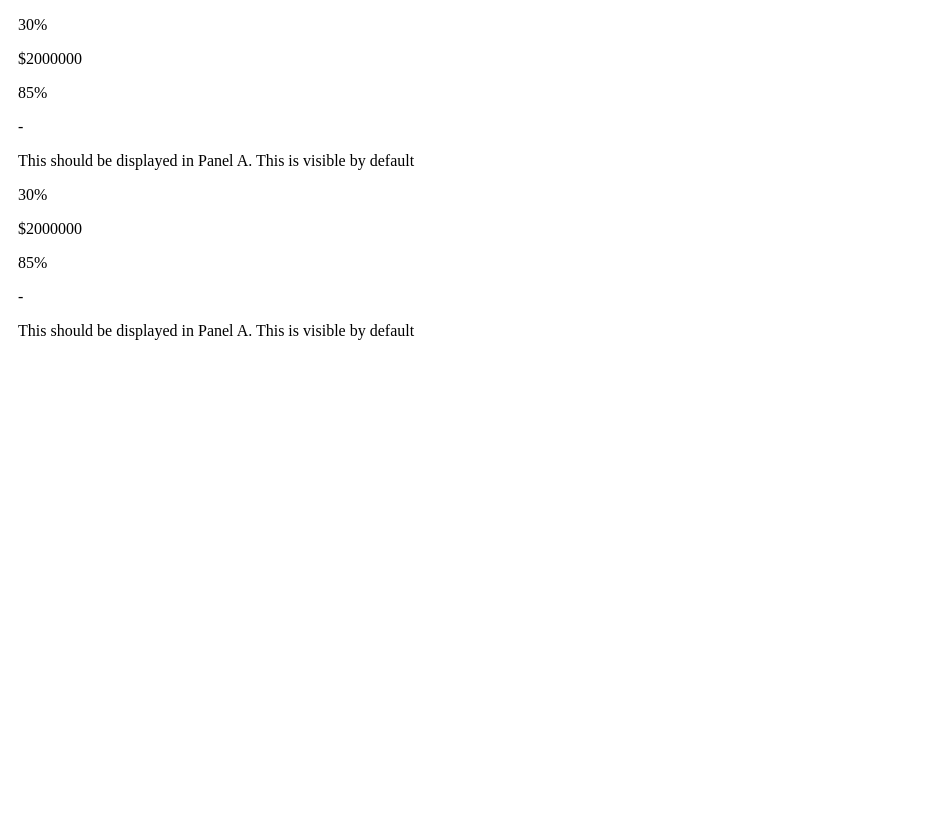
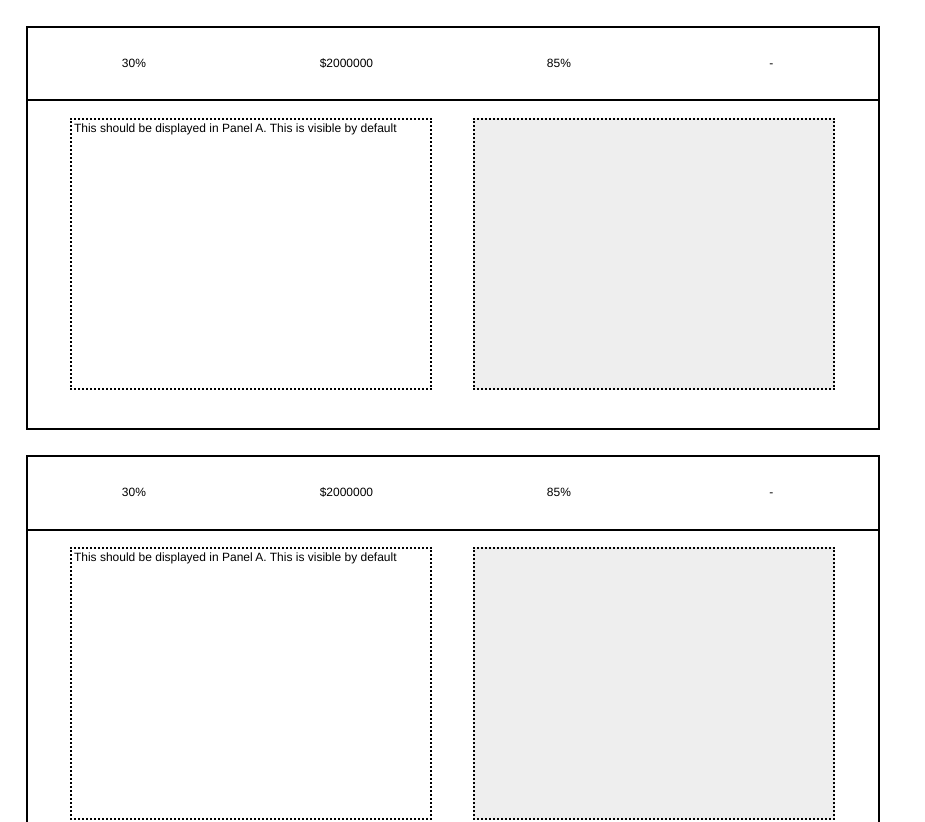
Before and after one commit to JamesThomasEdwards/project-alternate, a React app in the folder frontend-dev-assessment/: page / in a window 1280 px wide. Shown: the top 822 px of the page, without its empty margins (0-925 px from the left). Before the commit the page ends 800 px from the top, so only its background shows below. Built offline with nearby package versions, Linux system fonts and the light colour scheme.

Commit message:
refactored components to refect styles

```diff
--- a/frontend-dev-assessment/src/app.jsx
+++ b/frontend-dev-assessment/src/app.jsx
@@ -3,19 +3,18 @@ import ReactDOM from 'react-dom';
 import { Component } from 'react';
 //Files
 import BoardContainer from './containers/BoardContainer.jsx'
-import './styles/styles.css'
 
 
 export default class App extends Component {
     render() {
+        const threeBoards = [0, 1, 2].map(ele => {
+            return <div className='boards-container'>
+                <BoardContainer id={ele} key={ele} />
+            </div>
+        })
         return (
             <div>
-                <div style={{ margin: '10px' }}>
-                    <BoardContainer />
-                </div>
-                <div style={{ margin: '10px' }}>
-                    <BoardContainer />
-                </div>
+                {threeBoards}
             </div>
         )
     }
--- a/frontend-dev-assessment/src/components/Board.jsx
+++ b/frontend-dev-assessment/src/components/Board.jsx
@@ -13,12 +13,12 @@ const Board = (props) => {
             togglePanelContent={props.togglePanelContent} />
     })
     return (
-        <div className='boardContainer'>
+        <div className='board-container'>
             <Header
                 headerData={props.headerData}
                 toggleHeaderContent={props.toggleHeaderContent}
                 headerDisplay={props.headerDisplay} />
-            <div className='panelContainer'>
+            <div className='panel-container'>
                 {panels}
             </div>
         </div>
--- a/frontend-dev-assessment/src/components/Header.jsx
+++ b/frontend-dev-assessment/src/components/Header.jsx
@@ -1,16 +1,15 @@
 import React from 'react';
-//React Bootstrap
-import PageHeader from 'react-bootstrap/lib/PageHeader'
-
 
 const Header = (props) => {
     return (
         <nav>
             <div className='header'>
-                <p className='button'>{props.headerData[0]}</p>
-                <p className='button'>{props.headerData[1]}</p>
-                <p className='button'>{props.headerData[2]}</p>
-                <p className='button' onClick={props.toggleHeaderContent}>{props.headerDisplay ? '-' : '+'}</p>
+                <p className='header__content'>{props.headerData[0]}</p>
+                <p className='header__content'>{props.headerData[1]}</p>
+                <p className='header__content'>{props.headerData[2]}</p>
+                <p className='header__content'
+                    onClick={props.toggleHeaderContent}>{props.headerDisplay ? '-' : '+'}
+                </p>
             </div>
         </nav>
     )
--- a/frontend-dev-assessment/src/components/PanelBox.jsx
+++ b/frontend-dev-assessment/src/components/PanelBox.jsx
@@ -4,8 +4,10 @@ import Panel from 'react-bootstrap/lib/Panel'
 
 const PanelBox = (props) => {
     return (
-        <Panel className={props.showContent ? 'panelA' : 'panelB'} onClick={() => props.togglePanelContent(props.id)}>
-            <Panel.Body>{props.showText}</Panel.Body>
+        <Panel
+            className={props.showContent ? 'panel-a' : 'panel-b'}
+            onClick={() => props.togglePanelContent(props.id)}>
+            <Panel.Body className='panel-text'>{props.showText}</Panel.Body>
         </Panel>
     )
 }
--- a/frontend-dev-assessment/src/index.js
+++ b/frontend-dev-assessment/src/index.js
@@ -1,6 +1,9 @@
 import React from 'react';
 import ReactDOM from 'react-dom';
 import App from './app.jsx';
+
+import 'normalize.css/normalize.css'
+import './styles/styles.scss'
 
 const jsx = (
     <App />
```
